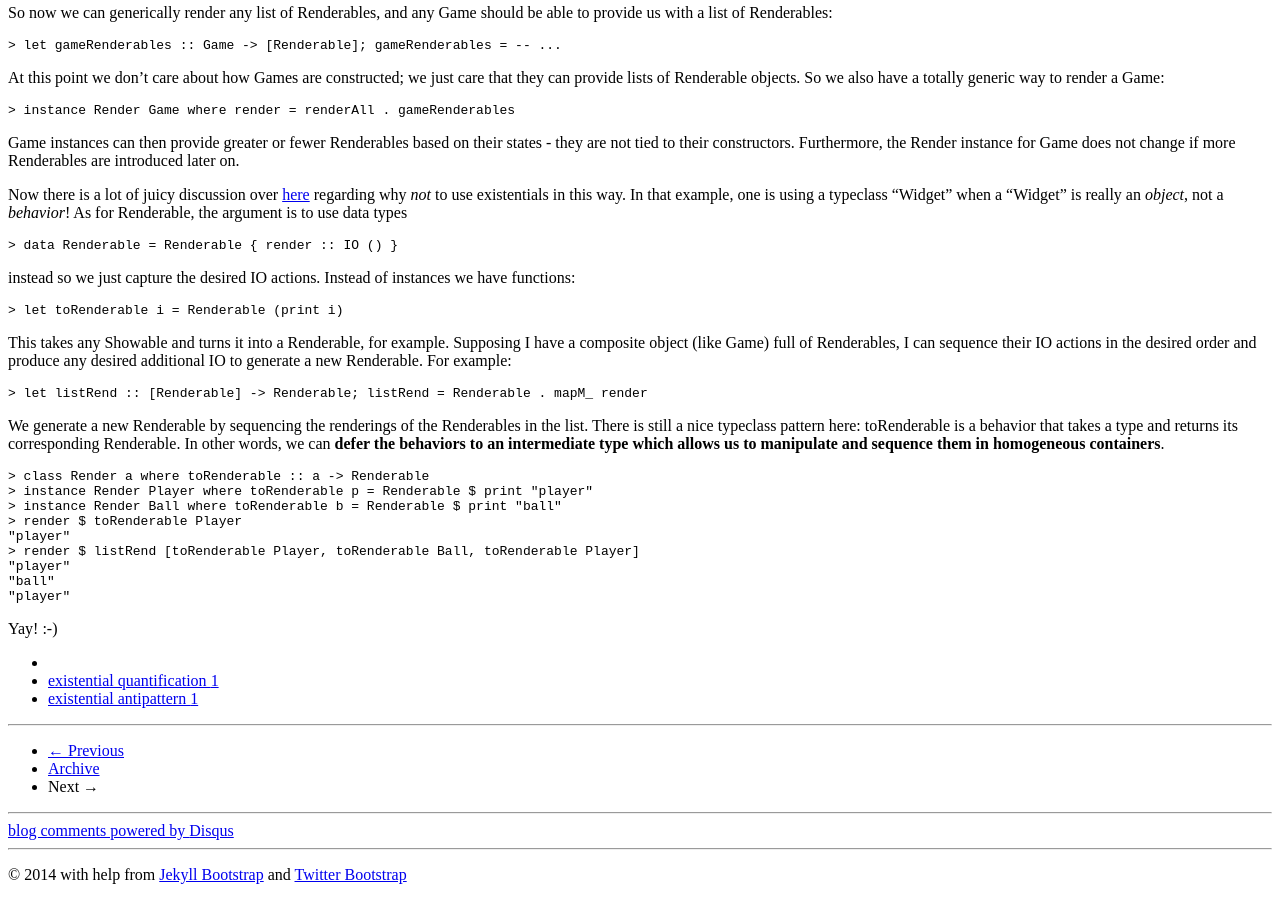
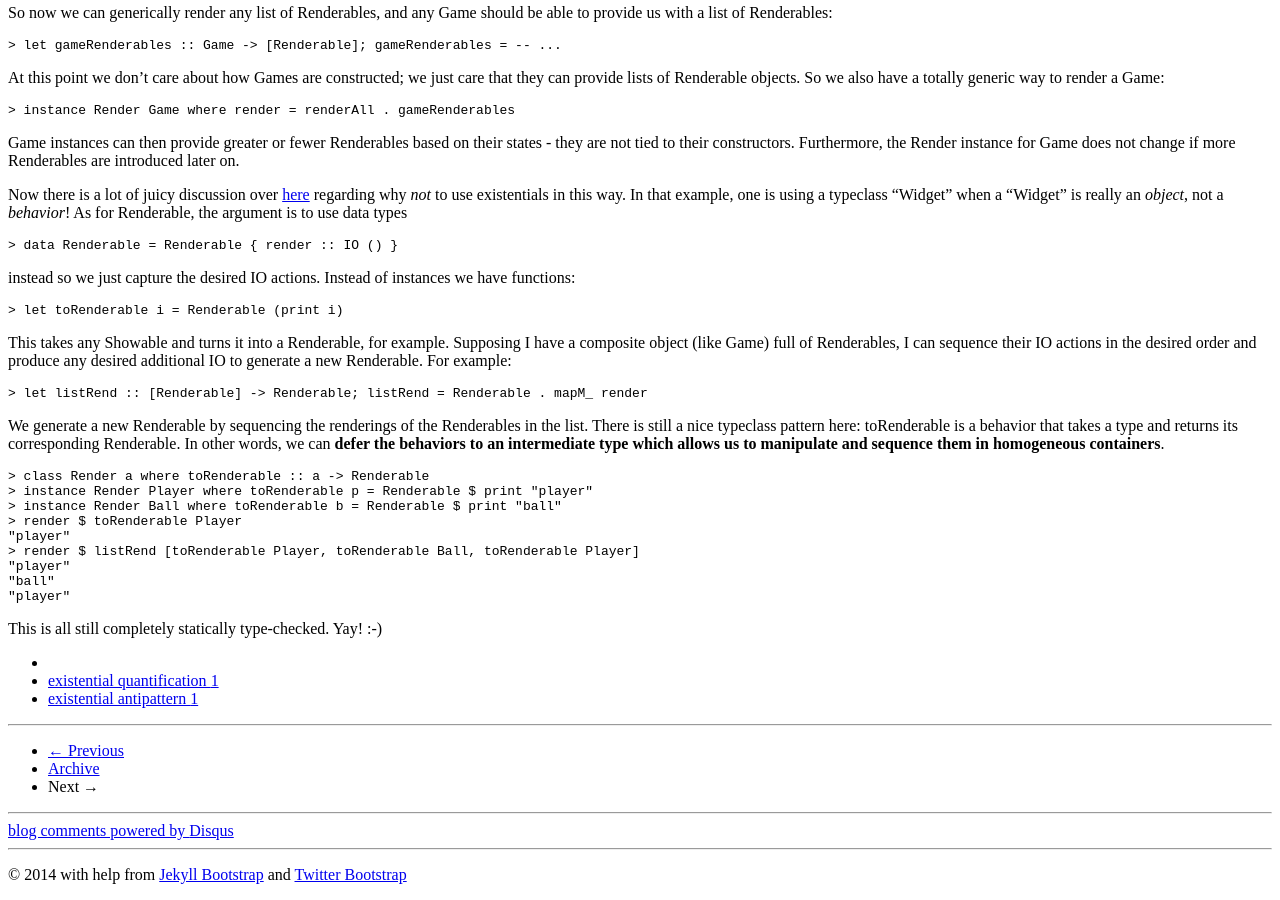
Before and after one commit to mmisamore/mmisamore.github.io, a Jekyll site: the page built from _posts/2014-07-27-Existentials.md, in a window 1280 px wide and 900 px high, scrolled down 979 px. Built offline with Jekyll 4.4.1, drawn with Linux system fonts in a browser that asks for light colours; comment, search, counter and statistics services are not loaded.

Commit message:
Edit post

```diff
--- a/_posts/2014-07-27-Existentials.md
+++ b/_posts/2014-07-27-Existentials.md
@@ -112,4 +112,4 @@ manipulate and sequence them in homogeneous containers**.
     "ball"
     "player"
 
-Yay! :-)
+This is all still completely statically type-checked. Yay! :-)
```
